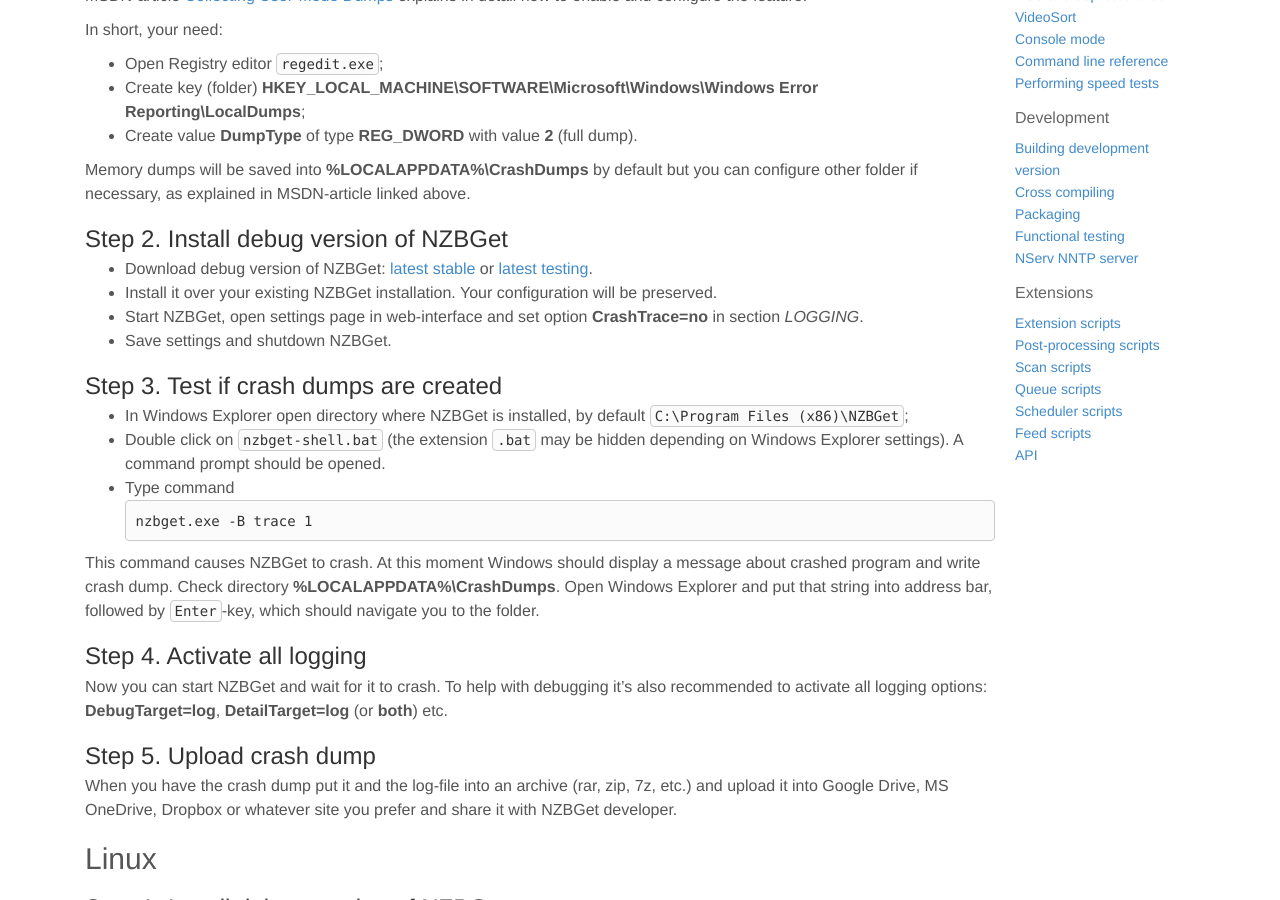
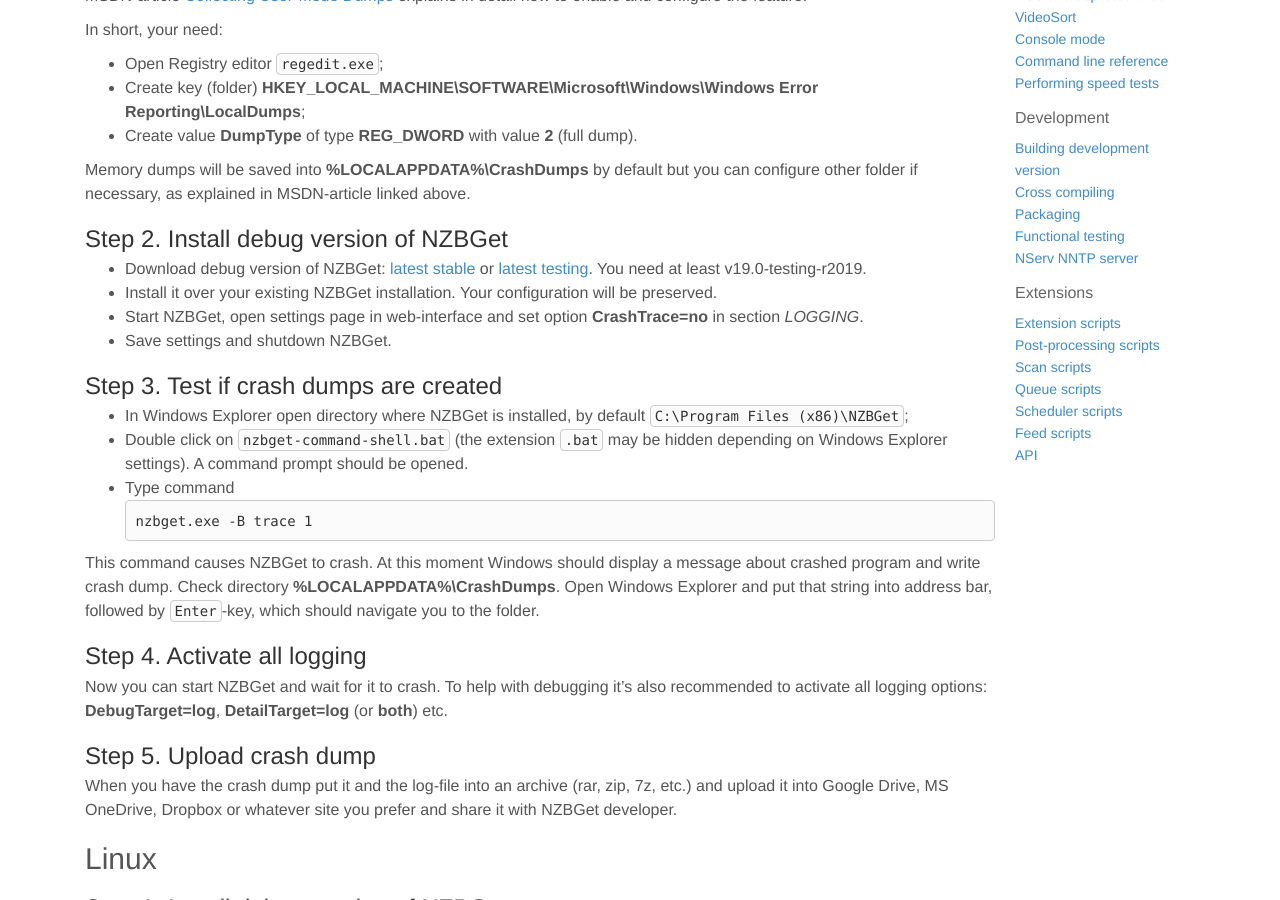
Before and after one commit to nzbget/nzbget.github.io, a Jekyll site: the page built from _wiki/crash-dump.md, in a window 1280 px wide and 900 px high, scrolled down 734 px. Built offline with Jekyll 4.4.1, drawn with Linux system fonts in a browser that asks for light colours; nearby versions of some CDN libraries; the repository's description, which GitHub fills in, is left out.

Commit message:
nzbget/nzbget#392: text corrections

````diff
--- a/_wiki/crash-dump.md
+++ b/_wiki/crash-dump.md
@@ -38,7 +38,7 @@
 
 ### Step 2. Install debug version of NZBGet
 - Download debug version of NZBGet: [latest stable](https://github.com/nzbget/nzbget/releases/download/v{{site.data.version.stable-version}}/nzbget-{{site.data.version.stable-version}}-bin-win32-debug-setup.exe) or
-[latest testing](https://github.com/nzbget/nzbget/releases/download/v{{site.data.version.testing-version}}-{{site.data.version.testing-revision}}/nzbget-{{site.data.version.testing-version}}-testing-{{site.data.version.testing-revision}}-bin-win32-debug-setup.exe).
+[latest testing](https://github.com/nzbget/nzbget/releases/download/v{{site.data.version.testing-version}}-{{site.data.version.testing-revision}}/nzbget-{{site.data.version.testing-version}}-testing-{{site.data.version.testing-revision}}-bin-win32-debug-setup.exe). You need at least v19.0-testing-r2019.
 - Install it over your existing NZBGet installation. Your configuration will be preserved.
 - Start NZBGet, open settings page in web-interface and set option **CrashTrace=no**
 in section *LOGGING*.
@@ -47,7 +47,7 @@
 ### Step 3. Test if crash dumps are created
 - In Windows Explorer open directory where NZBGet is installed, by default
 `C:\Program Files (x86)\NZBGet`;
-- Double click on `nzbget-shell.bat` (the extension `.bat` may be hidden depending
+- Double click on `nzbget-command-shell.bat` (the extension `.bat` may be hidden depending
 on Windows Explorer settings). A command prompt should be opened.
 - Type command
 ```
````
